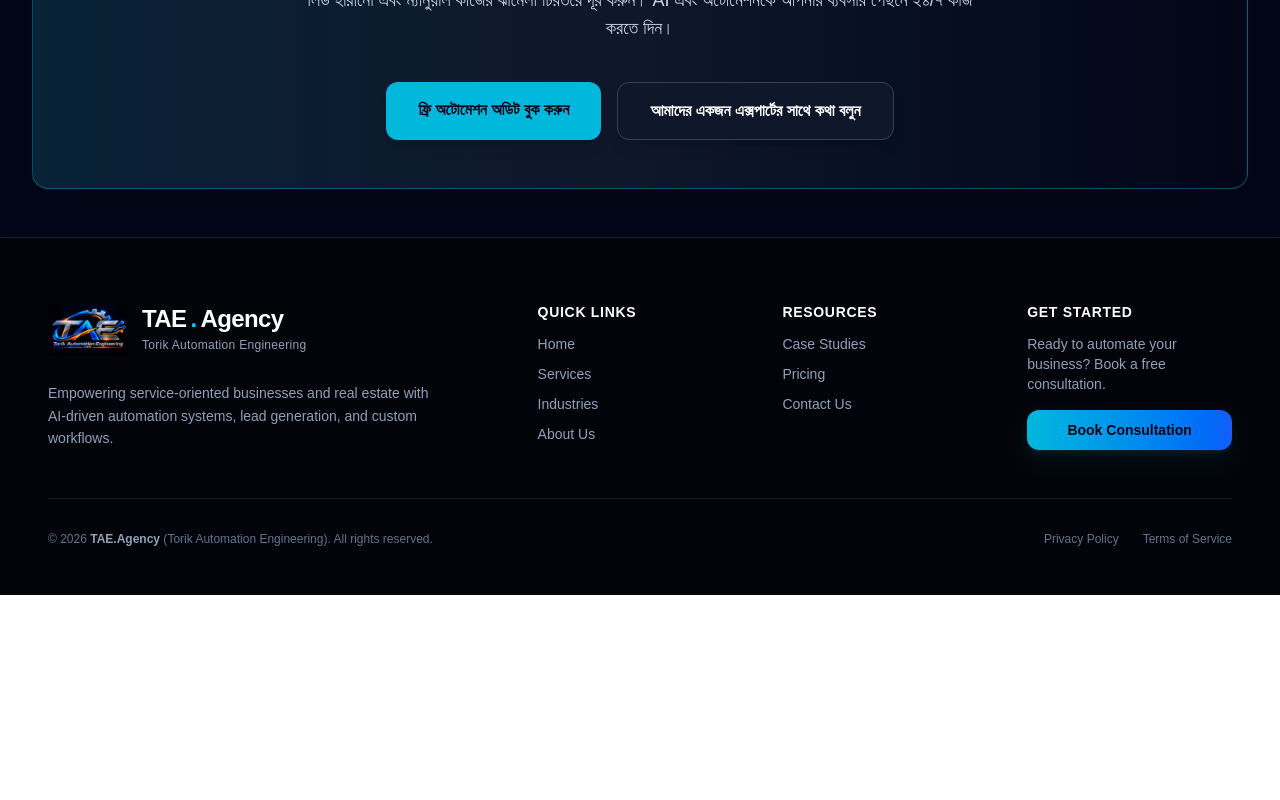
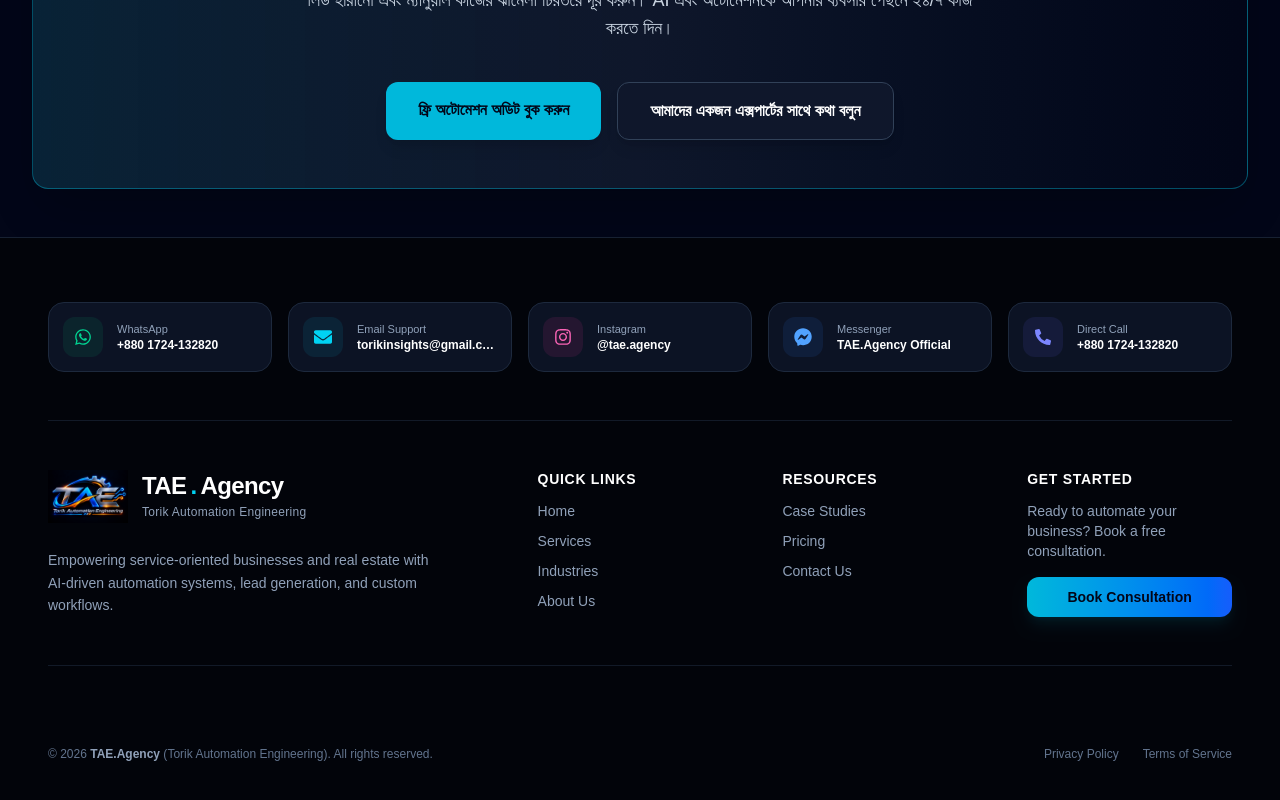
Before and after one commit to torikinsights-wq/tae-agency, a Next.js app: page / in a window 1280 px wide. Shown: the part 2547-3347 px from the top of the page. Before the commit the page ends 3142 px from the top, so only its background shows below. Built offline with nearby package versions, Linux system fonts and the light colour scheme.

Commit message:
Add contact methods to footer across all pages with multi-language support

```diff
--- a/app/components/Footer.tsx
+++ b/app/components/Footer.tsx
@@ -3,13 +3,95 @@
 import Link from "next/link";
 import Image from "next/image";
 import { useLanguage } from "../context/LanguageContext";
+import { FaWhatsapp, FaEnvelope, FaInstagram, FaFacebookMessenger, FaPhoneAlt } from "react-icons/fa";
 
 export default function Footer() {
   const { t } = useLanguage();
 
   return (
     <footer className="bg-[#02040a] text-slate-400 border-t border-slate-800/80 pt-16 pb-12">
-      <div className="max-w-7xl mx-auto px-4 sm:px-6 lg:px-12">
+      <div className="max-w-7xl mx-auto px-4 sm:px-6 lg:px-12 space-y-12">
+
+        {/* Direct Contact Links Bar (সকল পেজের ফুটারে যুক্ত হলো) */}
+        <div className="grid grid-cols-1 sm:grid-cols-2 lg:grid-cols-5 gap-4 pb-12 border-b border-slate-800/60">
+
+          {/* WhatsApp */}
+          <a
+            href="https://wa.me/8801724132820"
+            target="_blank"
+            rel="noopener noreferrer"
+            className="flex items-center gap-3.5 p-3.5 rounded-2xl bg-slate-900/80 border border-slate-800 hover:border-emerald-500/50 transition-all group"
+          >
+            <div className="w-10 h-10 rounded-xl bg-emerald-500/10 text-emerald-400 flex items-center justify-center shrink-0 group-hover:scale-110 transition-transform">
+              <FaWhatsapp className="text-lg" />
+            </div>
+            <div className="overflow-hidden">
+              <div className="text-[11px] text-slate-400 font-medium">WhatsApp</div>
+              <div className="text-white font-bold text-xs truncate">+880 1724-132820</div>
+            </div>
+          </a>
+
+          {/* Email */}
+          <a
+            href="mailto:torikinsights@gmail.com"
+            className="flex items-center gap-3.5 p-3.5 rounded-2xl bg-slate-900/80 border border-slate-800 hover:border-cyan-500/50 transition-all group"
+          >
+            <div className="w-10 h-10 rounded-xl bg-cyan-500/10 text-cyan-400 flex items-center justify-center shrink-0 group-hover:scale-110 transition-transform">
+              <FaEnvelope className="text-lg" />
+            </div>
+            <div className="overflow-hidden">
+              <div className="text-[11px] text-slate-400 font-medium">{t("Email Support", "ইমেইল সাপোর্ট")}</div>
+              <div className="text-white font-bold text-xs truncate">torikinsights@gmail.com</div>
+            </div>
+          </a>
+
+          {/* Instagram */}
+          <a
+            href="https://instagram.com"
+            target="_blank"
+            rel="noopener noreferrer"
+            className="flex items-center gap-3.5 p-3.5 rounded-2xl bg-slate-900/80 border border-slate-800 hover:border-pink-500/50 transition-all group"
+          >
+            <div className="w-10 h-10 rounded-xl bg-pink-500/10 text-pink-400 flex items-center justify-center shrink-0 group-hover:scale-110 transition-transform">
+              <FaInstagram className="text-lg" />
+            </div>
+            <div className="overflow-hidden">
+              <div className="text-[11px] text-slate-400 font-medium">{t("Instagram", "ইনস্টাগ্রাম")}</div>
+              <div className="text-white font-bold text-xs truncate">@tae.agency</div>
+            </div>
+          </a>
+
+          {/* Messenger */}
+          <a
+            href="https://m.me/your-facebook-page"
+            target="_blank"
+            rel="noopener noreferrer"
+            className="flex items-center gap-3.5 p-3.5 rounded-2xl bg-slate-900/80 border border-slate-800 hover:border-blue-500/50 transition-all group"
+          >
+            <div className="w-10 h-10 rounded-xl bg-blue-500/10 text-blue-400 flex items-center justify-center shrink-0 group-hover:scale-110 transition-transform">
+              <FaFacebookMessenger className="text-lg" />
+            </div>
+            <div className="overflow-hidden">
+              <div className="text-[11px] text-slate-400 font-medium">{t("Messenger", "মেসেঞ্জার")}</div>
+              <div className="text-white font-bold text-xs truncate">TAE.Agency Official</div>
+            </div>
+          </a>
+
+          {/* Phone Call */}
+          <a
+            href="tel:+8801724132820"
+            className="flex items-center gap-3.5 p-3.5 rounded-2xl bg-slate-900/80 border border-slate-800 hover:border-indigo-500/50 transition-all group"
+          >
+            <div className="w-10 h-10 rounded-xl bg-indigo-500/10 text-indigo-400 flex items-center justify-center shrink-0 group-hover:scale-110 transition-transform">
+              <FaPhoneAlt className="text-base" />
+            </div>
+            <div className="overflow-hidden">
+              <div className="text-[11px] text-slate-400 font-medium">{t("Direct Call", "সরাসরি কল")}</div>
+              <div className="text-white font-bold text-xs truncate">+880 1724-132820</div>
+            </div>
+          </a>
+
+        </div>
 
         {/* Top Grid Section */}
         <div className="grid grid-cols-1 md:grid-cols-2 lg:grid-cols-5 gap-10 pb-12 border-b border-slate-800/60">
@@ -41,7 +123,7 @@ export default function Footer() {
             <p className="text-sm text-slate-400 leading-relaxed max-w-sm mt-2">
               {t(
                 "Empowering service-oriented businesses and real estate with AI-driven automation systems, lead generation, and custom workflows.",
-                "এআই-চালিত অটোমেশন সিস্টেম, লিড জেনারেশন এবং কাস্টম ওয়ার্কফ্লো দিয়ে সার্ভিস-অরিয়েন্টেড বিজনেস এবং রিয়েল এস্টেট ব্যবসার বৃদ্ধি ত্বরান্বিত করছি।"
+                "এআই-চালিত অটোমেশন সিস্টেম, লিড জেনারেশন এবং কাস্টম ওয়ার্কফ্লো দিয়ে সার্ভিস-অরিয়েন্টেড বিজনেস এবং রিয়েল এস্টেট ব্যবসার বৃদ্ধি ত্বরান্বিত করছি।"
               )}
             </p>
           </div>
```
